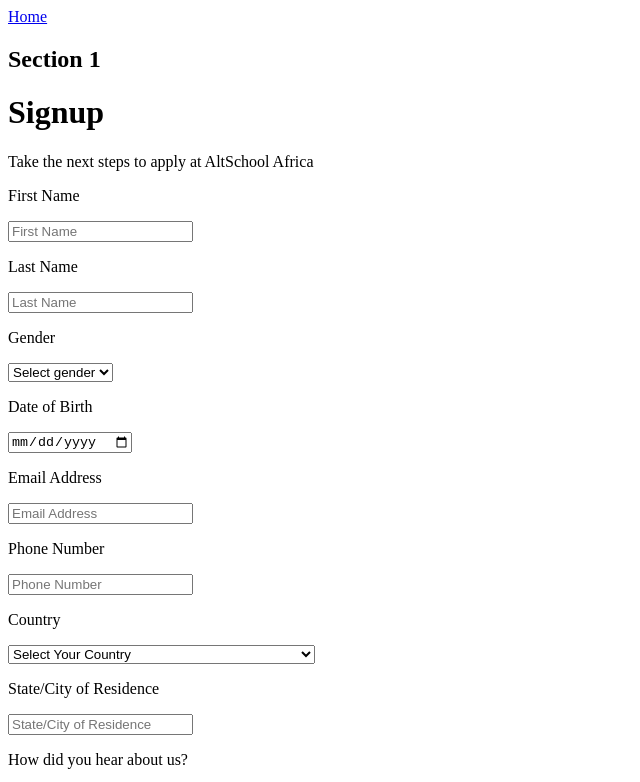
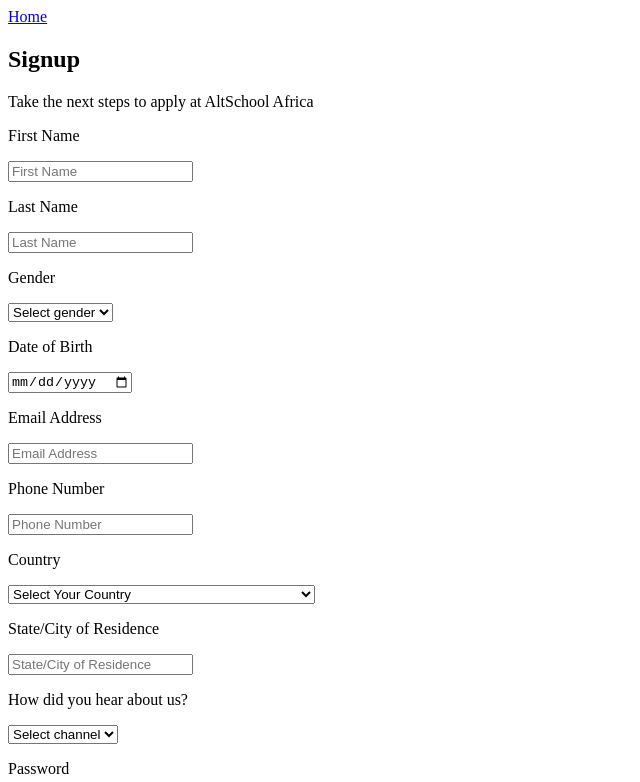
Before and after one commit to Favpatrick01/assignment1, a plain HTML site: page form.html in a window 1280 px wide. Shown: the top 782 px of the page, without its empty margins (0-640 px from the left). Drawn offline with Linux system fonts and the light colour scheme.

Commit message:
new changes

```diff
--- a/form.html
+++ b/form.html
@@ -8,10 +8,8 @@
 <nav>
     <a href="index.html">Home</a>
 </nav>
-<h2 id="section1">Section 1</h2>
 <body>
-
-    <h1>Signup</h1>
+  <h2 id="section1">Signup</h2>
     <p>Take the next steps to apply at AltSchool Africa </p>
     <form action="">
         <p>First Name</p>
```
Also changed, not shown: index.html (+0 -2 lines).
